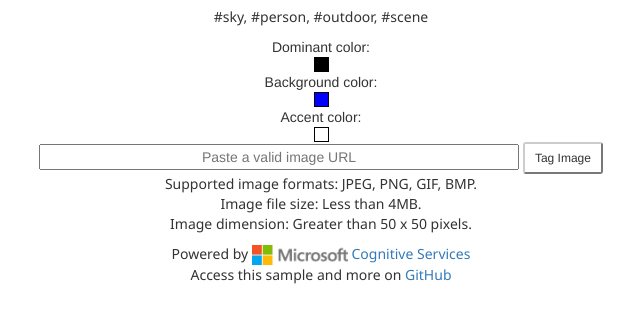
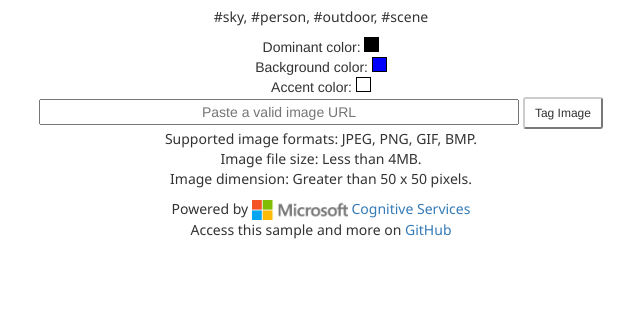
Before and after one commit to kbfoot/cog-services-sample, a website: page public/index.html in a window 1280 px wide. Shown: the part 335-654 px from the top of the page, without its empty margins (319-959 px from the left). Drawn offline with nearby package versions, Linux system fonts and the light colour scheme.

Commit message:
fixed color layout

```diff
--- a/public/index.html
+++ b/public/index.html
@@ -10,9 +10,15 @@
         <img src="https://cdn113.picsart.com/214670821003202.jpg" id="imageinput" class="img-rounded">
         <p id="description">There is a female wearing sunglasses. She looks 24.1 and is not smiling.</p>
           <p id="response">#sky, #person, #outdoor, #scene</p>
-         Dominant color: <div class="colorBlock" id="dominantColor" style="background:black;"></div>
-         Background color: <div class="colorBlock" id="bgColor" style="background:blue;"></div>
-         Accent color: <div class="colorBlock" id="accentColor" style="background:white;"></div>
+        <div>
+            <div style="display: inline-block;">Dominant color:</div> <div class="colorBlock" id="dominantColor" style="background:black; display:inline-block;"></div>
+        </div>
+        <div>
+            <div style="display: inline-block;">Background color:</div> <div class="colorBlock" id="bgColor" style="background:blue;display:inline-block;"></div>
+        </div>
+        <div>
+            <div style="display: inline-block;">Accent color:</div> <div class="colorBlock" id="accentColor" style="background:white;display:inline-block;"></div>
+        </div>
            <input type="url" placeholder="Paste a valid image URL" id="imgURL">
            <button class="btnTag btn-default btn-sm" onclick="tagImage()">Tag Image</button>
            <p>Supported image formats: JPEG, PNG, GIF, BMP.<br>
```
